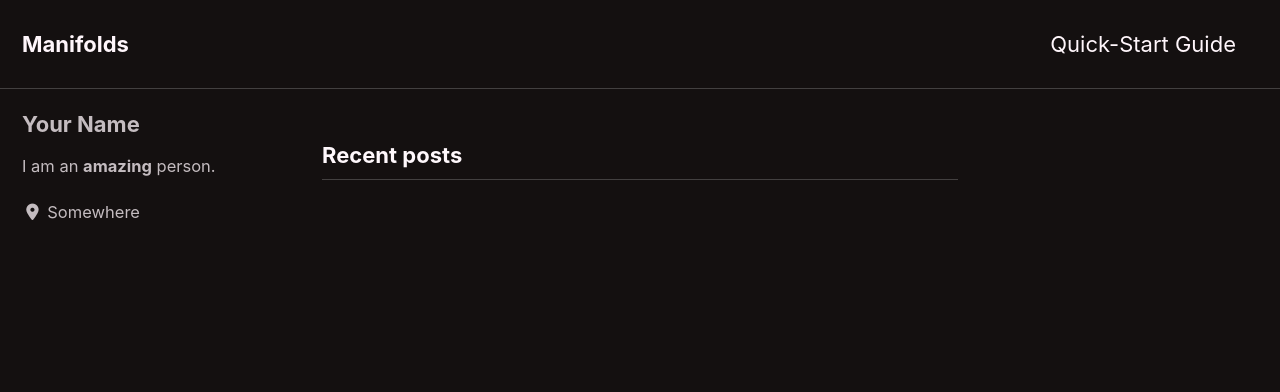
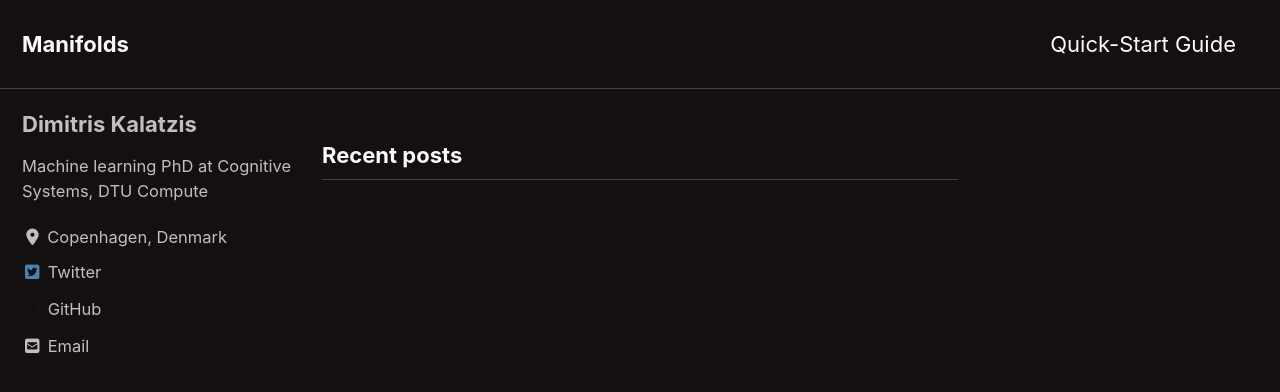
Before and after one commit to dimkal89/dimkal89.github.io, a Jekyll site: the page built from index.html, in a window 1280 px wide and 900 px high. Shown: the top 392 px of the window. Built offline with Jekyll 4.4.1, drawn with Linux system fonts in a browser that asks for light colours; cached includes are drawn as plain includes; nearby versions of some CDN libraries; the list of posts is cut into pages by our own code.

Commit message:
More test steps

```diff
--- a/_config.yml
+++ b/_config.yml
@@ -93,11 +93,11 @@ analytics:
 
 # Site Author
 author:
-  name             : "Your Name"
+  name             : "Dimitris Kalatzis"
   avatar           : # path of avatar image, e.g. "/assets/images/bio-photo.jpg"
-  bio              : "I am an **amazing** person."
-  location         : "Somewhere"
-  email            :
+  bio              : Machine learning PhD at Cognitive Systems, DTU Compute
+  location         : "Copenhagen, Denmark"
+  email            : dika@dtu.dk
   links:
     - label: "Email"
       icon: "fas fa-fw fa-envelope-square"
@@ -105,15 +105,17 @@ author:
     - label: "Website"
       icon: "fas fa-fw fa-link"
       # url: "https://your-website.com"
+      # ------------------------------------
     - label: "Twitter"
       icon: "fab fa-fw fa-twitter-square"
-      # url: "https://twitter.com/"
+      url: "https://twitter.com/__DiracDelta"
+      # ------------------------------------
     - label: "Facebook"
       icon: "fab fa-fw fa-facebook-square"
       # url: "https://facebook.com/"
     - label: "GitHub"
       icon: "fab fa-fw fa-github"
-      # url: "https://github.com/"
+      url: "dimkal89.github.com"
     - label: "Instagram"
       icon: "fab fa-fw fa-instagram"
       # url: "https://instagram.com/"
```
Also changed, not shown: 4 other files.
